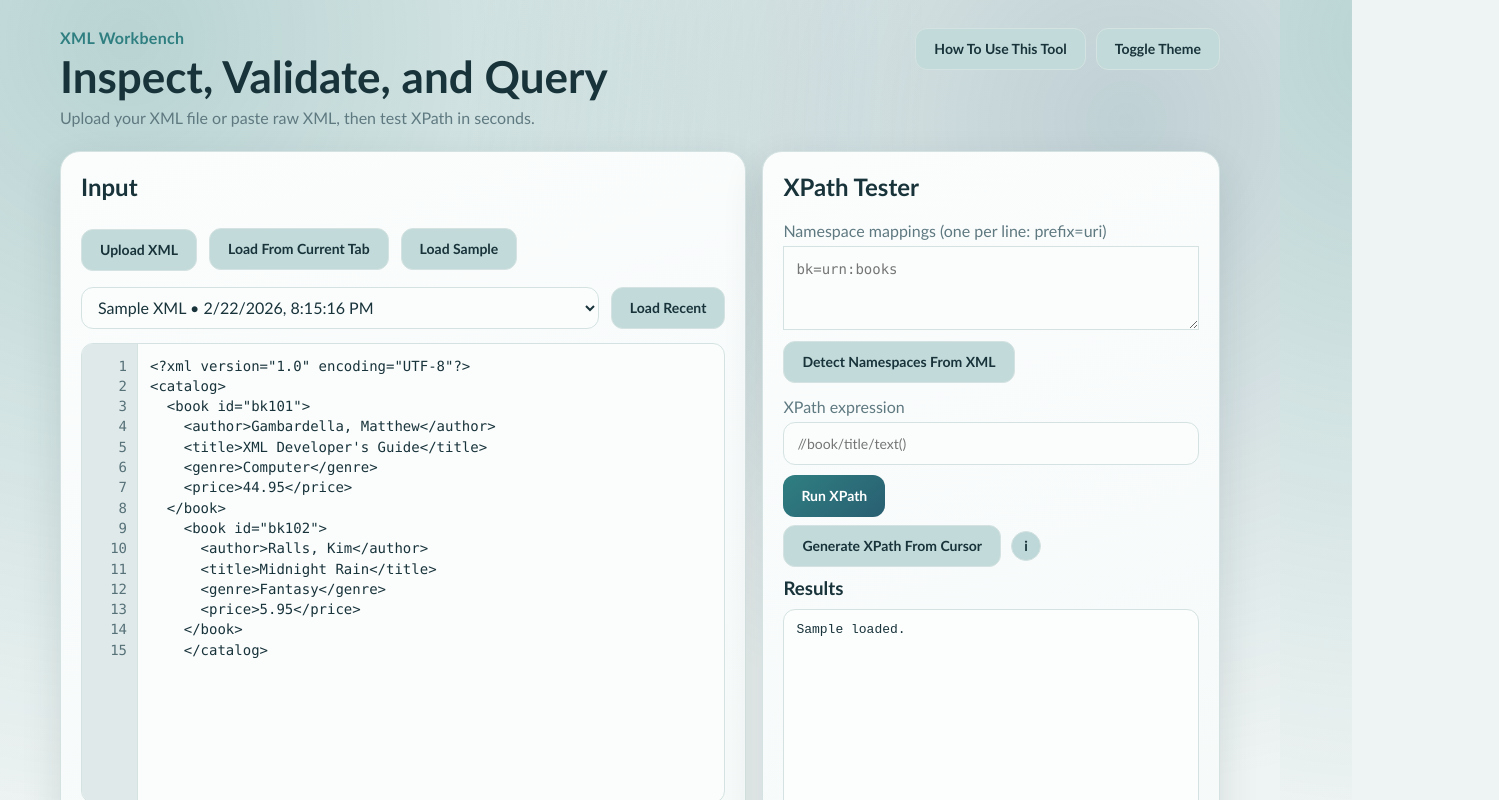
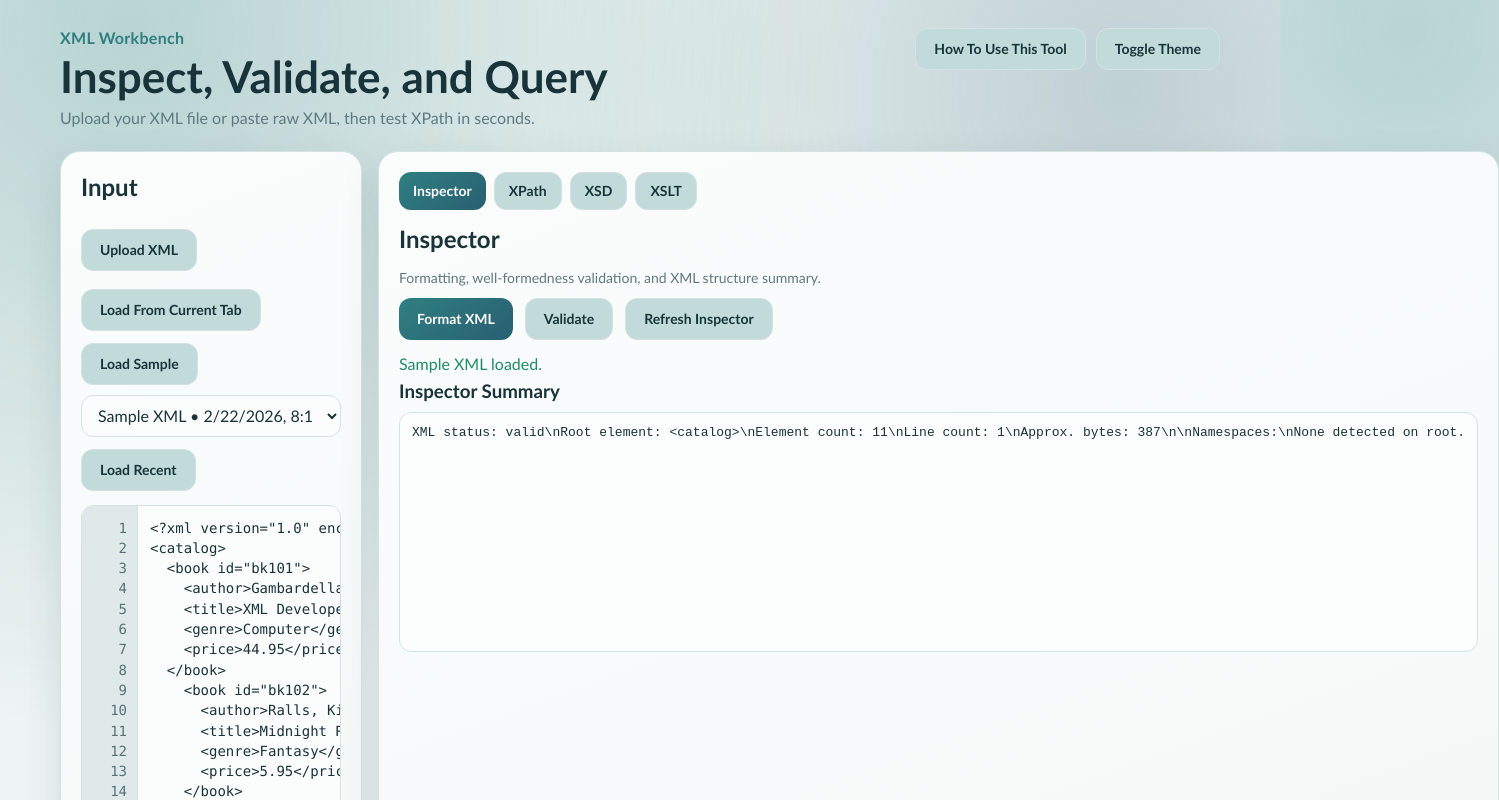
Before and after one commit to evigalar6/xml-easy-life, a browser extension: page workbench/workbench.html in a window 1280 px wide. Both pictures are taken after a click on the button "Load Sample". Shown: the top 800 px of the page, 1499 px wide, since content can reach past the window. Drawn offline with Linux system fonts and the light colour scheme.

Commit message:
Enhance workbench UI with tabbed navigation for Inspector, XPath, XSD, and XSLT functionalities. Add styles for tabs and subtitles, implement inspector summary generation, and enable tab switching with corresponding event listeners. Update JavaScript to manage active tabs and refresh inspector summary on user actions.

```diff
--- a/workbench/workbench.css
+++ b/workbench/workbench.css
@@ -104,8 +104,41 @@
   box-shadow: var(--shadow);
 }
 
+.tabs-panel {
+  display: flex;
+  flex-direction: column;
+}
+
 h2 {
   margin-top: 0;
+}
+
+.tab-subtitle {
+  margin: -4px 0 12px;
+  color: var(--muted);
+  font-size: 14px;
+}
+
+.tabs-nav {
+  display: flex;
+  flex-wrap: wrap;
+  gap: 8px;
+  margin-bottom: 14px;
+}
+
+.tab-btn {
+  min-height: 38px;
+  padding: 8px 14px;
+}
+
+.tab-btn[aria-selected="true"] {
+  background: linear-gradient(140deg, var(--primary), var(--primary-2));
+  color: #fff;
+  border: 0;
+}
+
+.tab-panel {
+  min-height: 0;
 }
 
 .row {
@@ -334,6 +367,10 @@
   scrollbar-color: var(--scroll-thumb) var(--scroll-track);
 }
 
+.inspector-results {
+  height: 240px;
+}
+
 .xslt-output {
   height: 200px;
 }
@@ -368,18 +405,6 @@
   border-radius: 12px;
   padding: 10px;
   background: color-mix(in srgb, var(--surface) 86%, #ffffff);
-}
-
-.xsd-box,
-.xslt-box {
-  margin-top: 16px;
-  border-top: 1px solid var(--outline);
-  padding-top: 12px;
-}
-
-.xsd-box h3,
-.xslt-box h3 {
-  margin: 0 0 10px;
 }
 
 .tooltip-wrap {
--- a/workbench/workbench.html
+++ b/workbench/workbench.html
@@ -43,9 +43,23 @@
           <pre id="lineNumbers" class="line-numbers" aria-hidden="true">1</pre>
           <textarea id="xmlInput" wrap="off" spellcheck="false" placeholder="Paste XML content here..."></textarea>
         </div>
+      </section>
+
+      <section class="panel tabs-panel">
+        <div class="tabs-nav" role="tablist" aria-label="Workbench modes">
+          <button id="tabInspector" class="tab-btn ghost" role="tab" aria-selected="true" aria-controls="tabPanelInspector">Inspector</button>
+          <button id="tabXpath" class="tab-btn ghost" role="tab" aria-selected="false" aria-controls="tabPanelXpath">XPath</button>
+          <button id="tabXsd" class="tab-btn ghost" role="tab" aria-selected="false" aria-controls="tabPanelXsd">XSD</button>
+          <button id="tabXslt" class="tab-btn ghost" role="tab" aria-selected="false" aria-controls="tabPanelXslt">XSLT</button>
+        </div>
+
+        <div id="tabPanelInspector" class="tab-panel" role="tabpanel" aria-labelledby="tabInspector">
+          <h2>Inspector</h2>
+          <p class="tab-subtitle">Formatting, well-formedness validation, and XML structure summary.</p>
           <div class="row button-row">
             <button id="formatBtn">Format XML</button>
             <button id="validateBtn" class="ghost">Validate</button>
+            <button id="refreshInspectorBtn" class="ghost">Refresh Inspector</button>
           </div>
           <div id="errorNavRow" class="row button-row error-nav-row" hidden>
             <button id="jumpErrorBtn" class="ghost" hidden>Jump To Error</button>
@@ -53,32 +67,21 @@
             <button id="nextErrorBtn" class="ghost" hidden>Next Error</button>
             <span id="errorNavInfo" class="error-nav-info">No errors</span>
           </div>
+          <p id="meta" class="meta"></p>
+          <div class="results-header">
+            <h3>Inspector Summary</h3>
+          </div>
+          <pre id="inspectorSummary" class="results inspector-results">Inspector not run yet.</pre>
+        </div>
 
-        <p id="meta" class="meta"></p>
-
-        <div class="xsd-box">
-          <h3>XSD Validation (Basic)</h3>
-          <div class="row button-row">
-            <label class="file-input">
-              <input id="xsdFileInput" type="file" accept=".xsd,.xml,text/xml,application/xml" />
-              <span>Upload XSD</span>
-            </label>
-            <button id="validateXsdBtn" class="ghost">Validate XML With XSD</button>
-          </div>
-          <p id="xsdMeta" class="meta">No XSD loaded.</p>
-        </div>
-      </section>
-
-      <section class="panel">
+        <div id="tabPanelXpath" class="tab-panel" role="tabpanel" aria-labelledby="tabXpath" hidden>
           <h2>XPath Tester</h2>
+          <p class="tab-subtitle">Generate and evaluate XPath expressions against the current XML.</p>
           <label for="namespaceInput">Namespace mappings (one per line: prefix=uri)</label>
           <textarea id="namespaceInput" class="namespace-input" wrap="off" spellcheck="false" placeholder="bk=urn:books"></textarea>
           <div class="row button-row namespace-row">
             <button id="detectNsBtn" class="ghost">Detect Namespaces From XML</button>
           </div>
-        <label for="xpathInput">XPath expression</label>
-        <input id="xpathInput" type="text" placeholder="//book/title/text()" />
-        <button id="runXpath" class="button-row-single">Run XPath</button>
           <div class="row button-row xpath-gen-row">
             <button id="generateXpathBtn" class="ghost">Generate XPath From Cursor</button>
             <div class="tooltip-wrap" tabindex="0" aria-label="How XPath generation works">
@@ -101,7 +104,9 @@
             <p class="suggestions-title">Suggestions</p>
             <div id="xpathSuggestionsList"></div>
           </div>
-
+          <label for="xpathInput">XPath expression</label>
+          <input id="xpathInput" type="text" placeholder="//book/title/text()" />
+          <button id="runXpath" class="button-row-single">Run XPath</button>
           <div class="results-header">
             <h3>Results</h3>
             <button id="copyResultsBtn" class="ghost copy-results-btn" hidden aria-label="Copy results">
@@ -110,9 +115,24 @@
             </button>
           </div>
           <pre id="results" class="results">No query yet.</pre>
+        </div>
 
-        <div class="xslt-box">
-          <h3>XSLT Preview</h3>
+        <div id="tabPanelXsd" class="tab-panel" role="tabpanel" aria-labelledby="tabXsd" hidden>
+          <h2>XSD Validation</h2>
+          <p class="tab-subtitle">Run lightweight structural checks against an uploaded XSD.</p>
+          <div class="row button-row">
+            <label class="file-input">
+              <input id="xsdFileInput" type="file" accept=".xsd,.xml,text/xml,application/xml" />
+              <span>Upload XSD</span>
+            </label>
+            <button id="validateXsdBtn" class="ghost">Validate XML With XSD</button>
+          </div>
+          <p id="xsdMeta" class="meta">No XSD loaded.</p>
+        </div>
+
+        <div id="tabPanelXslt" class="tab-panel" role="tabpanel" aria-labelledby="tabXslt" hidden>
+          <h2>XSLT Preview</h2>
+          <p class="tab-subtitle">Apply a stylesheet and inspect transform output.</p>
           <div class="row button-row">
             <label class="file-input">
               <input id="xsltFileInput" type="file" accept=".xsl,.xslt,.xml,text/xml,application/xml" />
--- a/workbench/workbench.js
+++ b/workbench/workbench.js
@@ -28,6 +28,8 @@
 const formatBtn = document.getElementById("formatBtn");
 const validateBtn = document.getElementById("validateBtn");
 const runXpathBtn = document.getElementById("runXpath");
+const inspectorSummary = document.getElementById("inspectorSummary");
+const refreshInspectorBtn = document.getElementById("refreshInspectorBtn");
 const generateXpathBtn = document.getElementById("generateXpathBtn");
 const xpathSuggestions = document.getElementById("xpathSuggestions");
 const xpathSuggestionsList = document.getElementById("xpathSuggestionsList");
@@ -36,6 +38,14 @@
 const prevErrorBtn = document.getElementById("prevErrorBtn");
 const nextErrorBtn = document.getElementById("nextErrorBtn");
 const errorNavInfo = document.getElementById("errorNavInfo");
+const tabInspectorBtn = document.getElementById("tabInspector");
+const tabXpathBtn = document.getElementById("tabXpath");
+const tabXsdBtn = document.getElementById("tabXsd");
+const tabXsltBtn = document.getElementById("tabXslt");
+const tabPanelInspector = document.getElementById("tabPanelInspector");
+const tabPanelXpath = document.getElementById("tabPanelXpath");
+const tabPanelXsd = document.getElementById("tabPanelXsd");
+const tabPanelXslt = document.getElementById("tabPanelXslt");
 
 const utils = window.XmlEasyShared || {};
 const {
@@ -48,6 +58,7 @@
 } = utils;
 
 const RECENT_KEY = "recentXmlItems";
+const ACTIVE_TAB_KEY = "activeWorkbenchTab";
 const MAX_RECENT_ITEMS = 8;
 
 let parserErrors = [];
@@ -124,6 +135,65 @@
 function setXsltOutputContent(text, showCopy = false) {
   xsltOutput.textContent = text;
   copyXsltOutputBtn.hidden = !showCopy;
+}
+
+function getTabConfig() {
+  return {
+    inspector: { button: tabInspectorBtn, panel: tabPanelInspector },
+    xpath: { button: tabXpathBtn, panel: tabPanelXpath },
+    xsd: { button: tabXsdBtn, panel: tabPanelXsd },
+    xslt: { button: tabXsltBtn, panel: tabPanelXslt }
+  };
+}
+
+async function setActiveTab(tabKey) {
+  const config = getTabConfig();
+  const chosen = config[tabKey] ? tabKey : "inspector";
+  for (const [key, entry] of Object.entries(config)) {
+    const isActive = key === chosen;
+    entry.button.setAttribute("aria-selected", String(isActive));
+    entry.panel.hidden = !isActive;
+  }
+  await chrome.storage.local.set({ [ACTIVE_TAB_KEY]: chosen });
+}
+
+function buildInspectorSummary() {
+  const xmlText = xmlInput.value;
+  if (!xmlText.trim()) {
+    return "No XML loaded yet.";
+  }
+
+  const parsed = parseXml(xmlText);
+  if (!parsed.ok) {
+    return `XML status: invalid\\n${parsed.error}`;
+  }
+
+  const doc = parsed.doc;
+  const rootEl = doc.documentElement;
+  const elementCount = doc.getElementsByTagName("*").length;
+  const lineCount = xmlText.split("\\n").length;
+  const byteLength = new TextEncoder().encode(xmlText).length;
+  const namespaces = extractNamespacesFromRoot ? extractNamespacesFromRoot(doc) : {};
+  const namespaceLines = Object.keys(namespaces).length
+    ? Object.entries(namespaces)
+        .map(([prefix, uri]) => `${prefix || "(default)"} = ${uri}`)
+        .join("\\n")
+    : "None detected on root.";
+
+  return [
+    `XML status: valid`,
+    `Root element: <${rootEl.tagName}>`,
+    `Element count: ${elementCount}`,
+    `Line count: ${lineCount}`,
+    `Approx. bytes: ${byteLength}`,
+    ``,
+    `Namespaces:`,
+    namespaceLines
+  ].join("\\n");
+}
+
+function refreshInspectorSummary() {
+  inspectorSummary.textContent = buildInspectorSummary();
 }
 
 function updateLineNumbers() {
@@ -518,6 +588,7 @@
   clearXpathSuggestions();
   resetFormatToggle();
   setParserErrors([]);
+  refreshInspectorSummary();
 }
 
 async function getRecentItems() {
@@ -645,6 +716,27 @@
   setTheme(current === "dark" ? "light" : "dark");
 });
 
+tabInspectorBtn.addEventListener("click", () => {
+  setActiveTab("inspector");
+});
+
+tabXpathBtn.addEventListener("click", () => {
+  setActiveTab("xpath");
+});
+
+tabXsdBtn.addEventListener("click", () => {
+  setActiveTab("xsd");
+});
+
+tabXsltBtn.addEventListener("click", () => {
+  setActiveTab("xslt");
+});
+
+refreshInspectorBtn.addEventListener("click", () => {
+  refreshInspectorSummary();
+  setMeta("Inspector refreshed.", "ok");
+});
+
 helpBtn.addEventListener("click", openHelpModal);
 closeHelpBtn.addEventListener("click", closeHelpModal);
 helpBackdrop.addEventListener("click", closeHelpModal);
@@ -691,6 +783,7 @@
         xmlInput.value = originalXmlSnapshot;
         updateLineNumbers();
         syncLineNumberScroll();
+        refreshInspectorSummary();
         resetFormatToggle();
         setMeta("Original XML restored.", "ok");
         return;
@@ -713,6 +806,7 @@
       xmlInput.value = formatXml(documentToString(parsed.doc));
       updateLineNumbers();
       syncLineNumberScroll();
+      refreshInspectorSummary();
       clearXpathSuggestions();
       setFormatToggleActive();
       setParserErrors([]);
@@ -922,6 +1016,7 @@
 
 xmlInput.addEventListener("input", () => {
   updateLineNumbers();
+  refreshInspectorSummary();
   clearXpathSuggestions();
   resetFormatToggle();
   setParserErrors([]);
@@ -969,7 +1064,7 @@
 });
 
 async function loadPendingXml() {
-  const store = await chrome.storage.local.get(["pendingXmlPayload", "themePreference", RECENT_KEY]);
+  const store = await chrome.storage.local.get(["pendingXmlPayload", "themePreference", RECENT_KEY, ACTIVE_TAB_KEY]);
 
   if (store.themePreference) {
     setTheme(store.themePreference);
@@ -979,6 +1074,7 @@
 
   recentItems = Array.isArray(store[RECENT_KEY]) ? store[RECENT_KEY] : [];
   refreshRecentSelect();
+  await setActiveTab(store[ACTIVE_TAB_KEY] || "inspector");
 
   if (store.pendingXmlPayload?.xml) {
     setXmlContent(store.pendingXmlPayload.xml);
@@ -999,8 +1095,10 @@
 
 updateLineNumbers();
 syncLineNumberScroll();
+refreshInspectorSummary();
 clearXpathSuggestions();
 resetFormatToggle();
 setResultsContent(results.textContent || "No query yet.", false);
 setXsltOutputContent(xsltOutput.textContent || "No transform yet.", false);
 updateErrorNavigation();
+setActiveTab("inspector");
```
Lines whose indentation alone changed are shown as unchanged.
